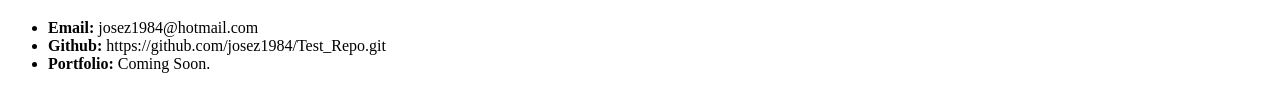
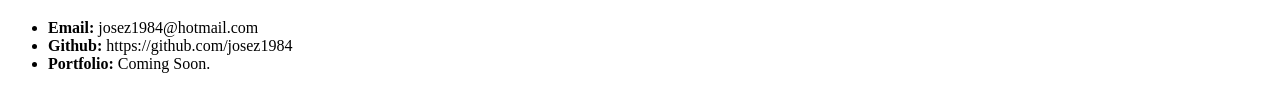
Before and after one commit to josez1984/Test_Repo, a plain HTML site: page first_html.html in a window 1280 px wide. Shown: the part 479-590 px from the top of the page. Drawn offline with Linux system fonts and the light colour scheme.

Commit message:
Update github link

```diff
--- a/first_html.html
+++ b/first_html.html
@@ -13,7 +13,7 @@
         <h1>Contact Info</h1>
         <ul>
             <li><strong>Email: </strong>josez1984@hotmail.com</li>
-            <li><strong>Github: </strong>https://github.com/josez1984/Test_Repo.git</li>
+            <li><strong>Github: </strong>https://github.com/josez1984</li>
             <li><strong>Portfolio: </strong>Coming Soon.</li>
         </ul>
     </body>
```
